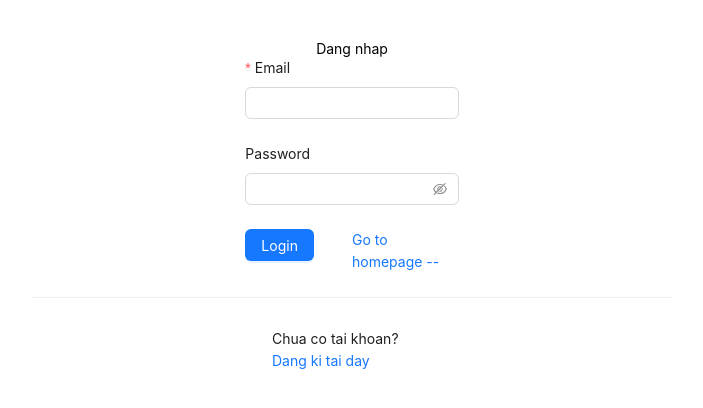
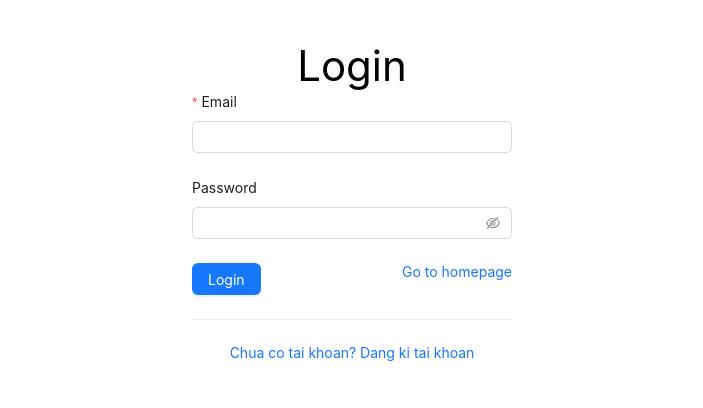
Before and after one commit to chickenDev2k/react-basic-1, a React (Vite) app: page /login in a window 1280 px wide. Shown: the top 408 px of the page, without its empty margins (288-991 px from the left). Built offline with nearby package versions, Linux system fonts and the light colour scheme.

Commit message:
feat: completed login module

```diff
--- a/src/pages/login.jsx
+++ b/src/pages/login.jsx
@@ -1,75 +1,60 @@
-import { Form, notification, Row, Col, Input, Button, Divider } from "antd";
+import { Form, notification, Row, Col, Input, Button, Divider, message } from "antd";
 import { Link, useNavigate } from "react-router-dom";
 import { loginUserAPI } from "../services/api.service";
+import { useState } from "react";
 
 const LoginPage = () => {
     const [form] = Form.useForm();
+    const [isLoading, setIsLoading] = useState(false);
     let navigate = useNavigate();
 
     const onFinish = async (values) => {
         console.log(values);
-        //call api
-        const res = await loginUserAPI(
-            values.fullName,
-            values.email,
-            values.password,
-            values.phone
-        );
+        //call login api
+
+        setIsLoading(true);
+        const res = await loginUserAPI(values.email, values.password);
         if (res.data) {
-            notification.success({
-                message: "Register User",
-                description: "Dang ki user thanh cong ",
+            message.success({
+                message: "Login User",
+                description: "Dang nhap thanh cong ",
             });
-            navigate("/login");
+            navigate("/");
         } else {
             notification.error({
-                message: "Register User error",
+                message: "Login User error",
                 description: JSON.stringify(res.message),
             });
         }
+        setIsLoading(false);
     };
 
     return (
         <Row justify={"center"} style={{ margin: "40px auto" }}>
-            <Col xs={24} md={18} lg={12}>
-                <p style={{ textAlign: "center" }}>Dang nhap</p>
+            <Col xs={24} md={18} lg={6}>
+                <p style={{ textAlign: "center", fontSize: "3em" }}>Login</p>
+
                 <Form layout="vertical" form={form} onFinish={onFinish}>
-                    <Row justify={"center"}>
-                        <Col xs={24} md={8}>
                     <Form.Item
                         label="Email"
                         name="email"
                         rules={[{ required: true, message: "input this field" }]}>
                         <Input />
                     </Form.Item>
-                        </Col>
-                    </Row>
-
-                    <Row justify={"center"}>
-                        <Col xs={24} md={8}>
                     <Form.Item label="Password" name="password">
                         <Input.Password />
                     </Form.Item>
-                        </Col>
-                    </Row>
-
-                    <Row justify={"center"}>
-                        <Col xs={12} md={4}>
-                            <Button type="primary" htmlType="submit">
+                </Form>
+                <Row justify={"space-between"}>
+                    <Button loading={isLoading} type="primary" onClick={() => form.submit()}>
                         Login
                     </Button>
-                        </Col>
-                        <Col xs={12} md={4}>
-                            <Link to={"/"}>Go to homepage -- </Link>
-                        </Col>
+                    <Link to={"/"}>Go to homepage</Link>
                 </Row>
                 <Divider />
-                    <Row justify={"center"} style={{ marginTop: "30px" }}>
-                        <Col xs={12} md={6}>
-                            Chua co tai khoan? <Link to={"/register"}>Dang ki tai day</Link>
-                        </Col>
+                <Row justify={"center"}>
+                    <Link to={"/register"}>Chua co tai khoan? Dang ki tai khoan </Link>
                 </Row>
-                </Form>
             </Col>
         </Row>
     );
--- a/src/services/api.service.js
+++ b/src/services/api.service.js
@@ -23,7 +23,15 @@ const registerUserAPI = (fullName, email, password, phone) => {
     return axios.post(URL_BACKEND, data);
 };
 
-const loginUserAPI = () => {};
+const loginUserAPI = (email, password) => {
+    const URL_BACKEND = "/api/v1/auth/login";
+    const data = {
+        username: email,
+        password: password,
+        delay: 5000,
+    };
+    return axios.post(URL_BACKEND, data);
+};
 const updateUserAPI = (_id, fullName, phone) => {
     const URL_BACKEND = "/api/v1/user";
     const data = {
```
Lines whose indentation alone changed are shown as unchanged.
